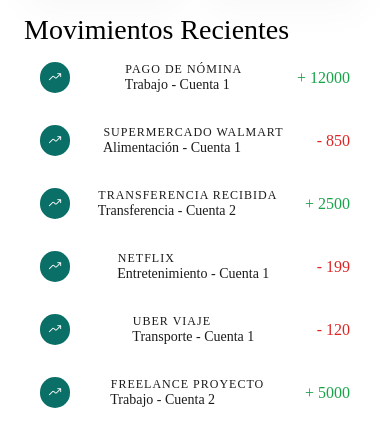
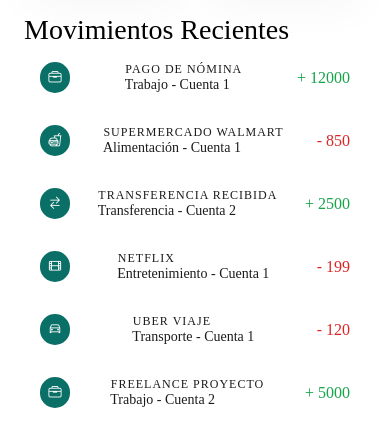
Before and after one commit to GerardoVazGa/flowcash-app, a React Native app: screen / in a window 390 px wide. Shown: the part 397-835 px from the top of the page. Built offline with nearby package versions, Linux system fonts and the light colour scheme.

Commit message:
feat(ui): update icons with repective category

```diff
--- a/src/components/financial/TransactionItem.jsx
+++ b/src/components/financial/TransactionItem.jsx
@@ -9,7 +9,7 @@ export function TransactionItem({transaction}) {
     const amountColor = isExpense ? COLORS.light.expenses : COLORS.light.income;
     return (
         <View style={styles.container}>
-            <AppIcon name="trending-up-outline" size={14} background="primaryContainer" color = "onPrimary" style={styles.icon}/>
+            <AppIcon name={transaction.icon} size={14} background="primaryContainer" color = "onPrimary" style={styles.icon}/>
             <View >
                 <AppText variant="label" color="text"> {transaction.label} </AppText>
                 <AppText variant="body" color="text"> {transaction.category} - {transaction.account} </AppText>
```
